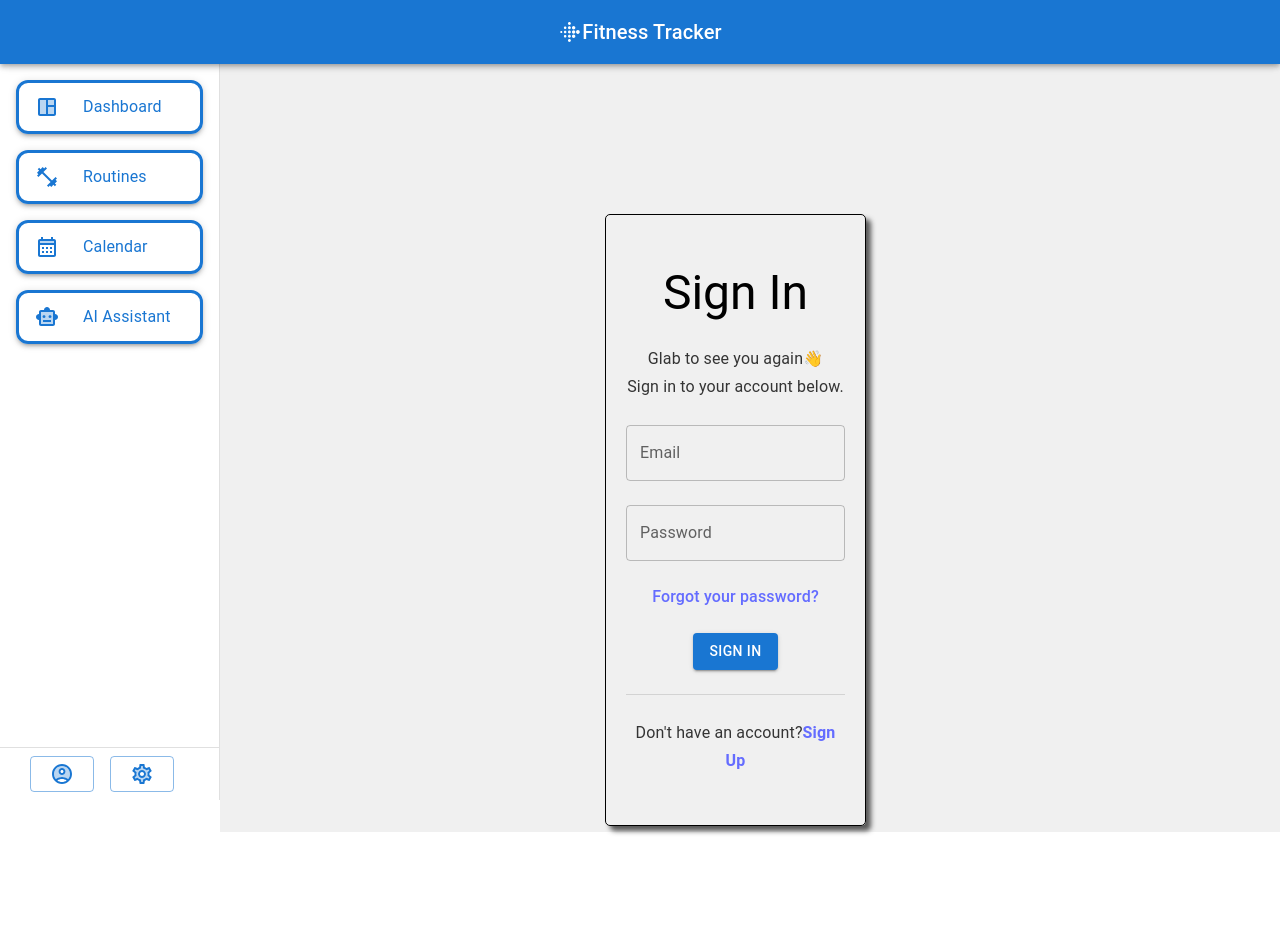
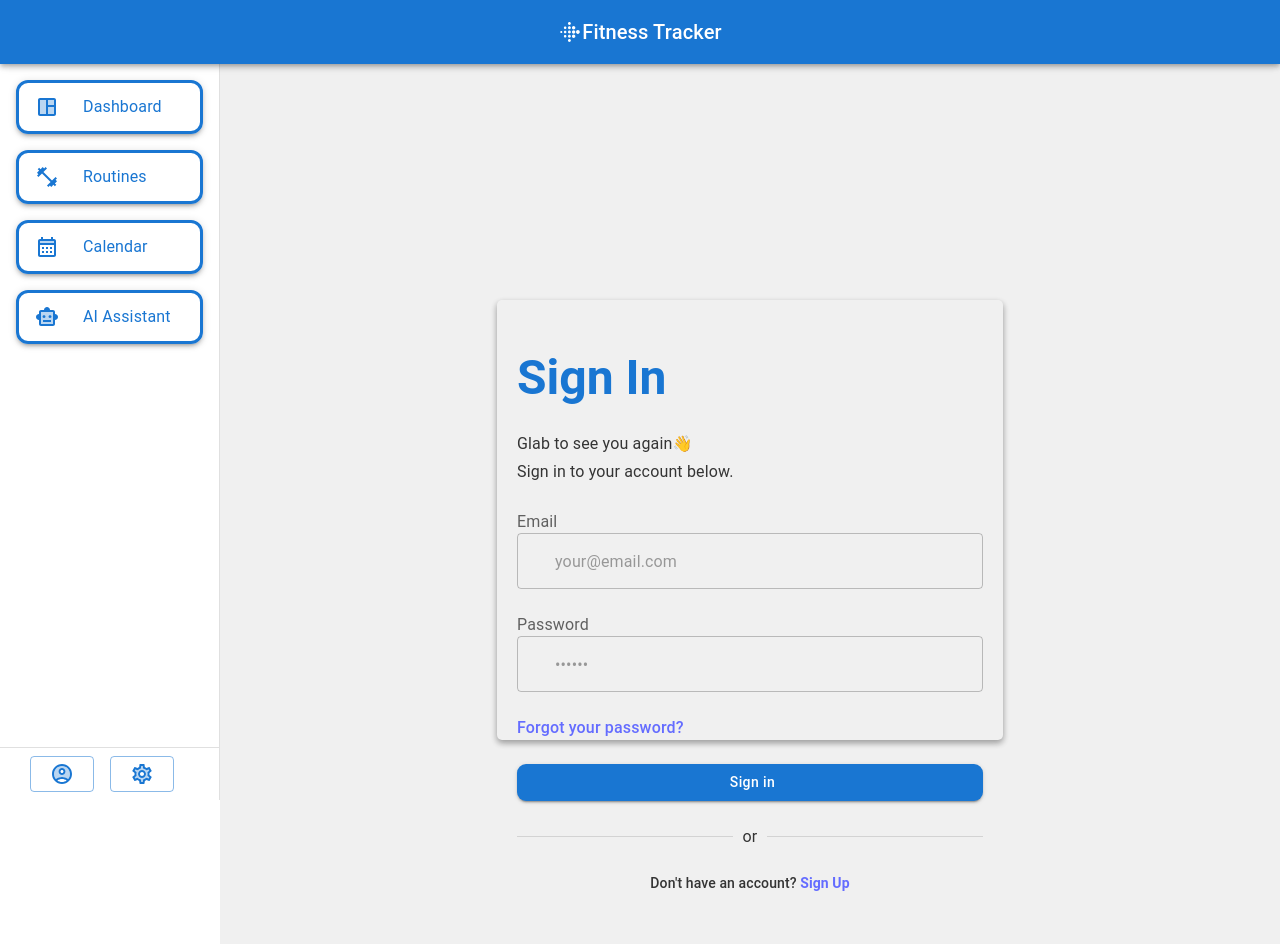
Before and after one commit to PIPetkova19/workout-routine-manager, a React (Vite) app in the folder workout-routine-manager/: page /signIn in a window 1280 px wide. Before the commit the page ends 920 px from the top, so only its background shows below. Built offline with nearby package versions, Linux system fonts and the light colour scheme; no server answers; some icons are missing.

Commit message:
Edit style for sign up and sign in

```diff
--- a/workout-routine-manager/src/App.jsx
+++ b/workout-routine-manager/src/App.jsx
@@ -44,7 +44,7 @@ export default function App() {
 
   return (
     <BrowserRouter>
-      <Box sx={{ display: "flex" }}>
+      <Box sx={{ display: "flex", minHeight: "100%" }}>
         <CssBaseline />
         <AppBar
           position="fixed"
@@ -122,10 +122,8 @@ export default function App() {
         <Box
           component="main"
           sx={{
-            flexGrow: 1,
             p: 3,
-            width: "100vw",
-            height: "100vh",
+            width: "100%",
             backgroundColor: "#F0F0F0",
           }}
         >
--- a/workout-routine-manager/src/SignIn.jsx
+++ b/workout-routine-manager/src/SignIn.jsx
@@ -7,13 +7,29 @@ import Typography from '@mui/material/Typography';
 import { Link } from 'react-router-dom';
 import Box from '@mui/material/Box';
 import Divider from '@mui/material/Divider';
+import FormControl from '@mui/material/FormControl';
+import FormLabel from '@mui/material/FormLabel';
+import { styled } from '@mui/material/styles';
+import AccountCircle from '@mui/icons-material/AccountCircle';
+import InputAdornment from '@mui/material/InputAdornment';
+import HttpsIcon from '@mui/icons-material/Https';
 
 /*ENTER AN EXISTING ACCOUNT*/
+
+const StyledButton = styled(Button)({
+    textTransform: "lowercase",
+    borderRadius: "9px",
+});
+
+const FirstLetter = styled('span')({
+    textTransform: "uppercase",
+    paddingLeft: "5px"
+});
 
 function SignIn() {
     const [email, setEmail] = useState("");
     const [password, setPassword] = useState("");
-    const { handleSignIn, handleForgottenPassword} = use(AuthContext);
+    const { handleSignIn, handleForgottenPassword } = use(AuthContext);
 
     function handleSubmit(e) {
         e.preventDefault();
@@ -21,33 +37,48 @@ function SignIn() {
     }
 
     return (
-        <Box sx={{
+        <Box component="form"
+            onSubmit={handleSubmit} sx={{
                 height: "100vh",
                 display: "flex",
                 justifyContent: "center",
                 alignItems: "center",
-            textAlign: "center",
+                textAlign: "left",
             }}>
-            <form onSubmit={handleSubmit}>
+
             <Stack
                 spacing={3}
                 sx={{
                     width: {
                         xs: '90%',
-                            sm: '90%',
+                        sm: '70%',
+                        md: '60%',
+                        lg: '50%',
+                        xl: '35%',
                     },
-                        maxWidth: '900px',
+                    minWidth: '200px',
+                    maxWidth: '1200px',
+
+                    height: {
+                        xs: '50%',
+                        sm: '50%',
+                        md: '55%',
+                        lg: '55%',
+                        xl: '90%',
+                    },
+                    minHeight: '200px',
+                    maxHeight: '1000px',
                     padding: {
                         xs: '30px 16px',
                         sm: '50px 20px',
                     },
-                        border: "1px solid black",
-                        boxShadow: "5px 5px 5px #1e1e1eb9",
+                    boxShadow: " rgba(0, 0, 0, 0.16) 0px 3px 6px, rgba(0, 0, 0, 0.23) 0px 3px 6px;",
                     borderRadius: "5px",
                 }}
             >
                 <Box>
-                        <Typography variant="h3" component="h1" sx={{ color: "rgba(0, 0, 0, 1)" }}>
+                    <Typography variant="h3" component="h1" color="primary"
+                        sx={{ fontWeight: "bold" }}>
                         Sign In
                     </Typography>
                 </Box>
@@ -66,24 +97,50 @@ function SignIn() {
 
                 {/*email and password fields*/}
                 <Box>
+                    <FormControl fullWidth>
+                        <FormLabel htmlFor="email">Email</FormLabel>
                         <TextField
                             id="email"
                             name="email"
-                            label="Email"
+                            placeholder="your@email.com"
                             value={email}
                             onChange={(e) => setEmail(e.target.value)}
+                            //user icon
+                            slotProps={{
+                                input: {
+                                    startAdornment: (
+                                        <InputAdornment position="start">
+                                            <AccountCircle />
+                                        </InputAdornment>
+                                    ),
+                                },
+                            }}
                         />
+                    </FormControl>
                 </Box>
 
                 <Box>
+                    <FormControl fullWidth>
+                        <FormLabel htmlFor="password">Password</FormLabel>
                         <TextField
                             id="password"
                             name="password"
-                            label="Password"
+                            placeholder="••••••"
                             type="password"
                             value={password}
                             onChange={(e) => setPassword(e.target.value)}
+                                //password icon
+                            slotProps={{
+                                input: {
+                                    startAdornment: (
+                                        <InputAdornment position="start">
+                                            <HttpsIcon />
+                                        </InputAdornment>
+                                    ),
+                                },
+                            }}
                         />
+                    </FormControl>
                 </Box>
 
                 {/*forgotten pass link*/}
@@ -93,17 +150,21 @@ function SignIn() {
 
                 {/*Sign in button*/}
                 <Box>
-                        <Button color="primary" variant="contained" type="submit">
-                            Sign in
-                        </Button>
+                    <StyledButton fullWidth
+                        color="primary"
+                        variant="contained"
+                        type="submit">
+                        <FirstLetter>S</FirstLetter>ign in
+                    </StyledButton>
                 </Box>
 
-                    <Divider></Divider>
+                <Divider>
+                    <Typography sx={{ color: "rgba(52, 52, 52, 1)" }}>or</Typography>
+                </Divider>
 
                 {/*Sign up link*/}
                 <Box>
-                        <Typography variant="subtitle1" component="p" sx={{ color: "rgba(52, 52, 52, 1)" }}>
-                            Don't have an account?
+                    <Typography variant="subtitle2" component="p" sx={{ textAlign: "center", color: "rgba(52, 52, 52, 1)" }}>                            Don't have an account?{' '}
                         <Link to="/signUp" style={{ fontWeight: "bold", textDecoration: "none" }}>
                             Sign Up
                         </Link>
@@ -111,7 +172,6 @@ function SignIn() {
                 </Box>
 
             </Stack>
-            </form>
         </Box>
     );
 };
--- a/workout-routine-manager/src/SignUp.jsx
+++ b/workout-routine-manager/src/SignUp.jsx
@@ -10,6 +10,12 @@ import { Link } from 'react-router-dom';
 import Box from '@mui/material/Box';
 import Divider from '@mui/material/Divider';
 import GoogleIcon from '@mui/icons-material/Google';
+import FormControl from '@mui/material/FormControl';
+import FormLabel from '@mui/material/FormLabel';
+import { styled } from '@mui/material/styles';
+import AccountCircle from '@mui/icons-material/AccountCircle';
+import InputAdornment from '@mui/material/InputAdornment';
+import HttpsIcon from '@mui/icons-material/Https';
 
 /*CREATE A NEW ACCOUNT*/
 
@@ -23,6 +29,18 @@ const validationSchema = yup.object({
         .string('Enter your password')
         .min(8, 'Password should be of minimum 8 characters length')
         .required('Password is required'),
+});
+
+
+
+const StyledButton = styled(Button)({
+    textTransform: "lowercase",
+    borderRadius: "9px",
+});
+
+const FirstLetter = styled('span')({
+    textTransform: "uppercase",
+    paddingLeft: "5px"
 });
 
 function SignUp() {
@@ -48,33 +66,49 @@ function SignUp() {
     }
 
     return (
-        <Box sx={{
+        <Box
+            component="form"
+            onSubmit={formik.handleSubmit} sx={{
                 height: "100vh",
                 display: "flex",
                 justifyContent: "center",
                 alignItems: "center",
-            textAlign: "center",
+                textAlign: "left",
             }}>
-            <form onSubmit={formik.handleSubmit}>
+
             <Stack
                 spacing={3}
                 sx={{
                     width: {
                         xs: '90%',
-                            sm: '90%',
+                        sm: '70%',
+                        md: '60%',
+                        lg: '50%',
+                        xl: '35%',
                     },
+                    minWidth: '200px',
                     maxWidth: '900px',
+
+                    // height: {
+                    //     xs: '50%',
+                    //     sm: '50%',
+                    //     md: '55%',
+                    //     lg: '55%',
+                    //     xl: '90%',
+                    // },
+                    minHeight: '200px',
+                    //maxHeight: '1000px',
                     padding: {
                         xs: '30px 16px',
                         sm: '50px 20px',
                     },
-                        border: "1px solid black",
-                        boxShadow: "5px 5px 5px #1e1e1eb9",
+                    boxShadow: " rgba(0, 0, 0, 0.16) 0px 3px 6px, rgba(0, 0, 0, 0.23) 0px 3px 6px;",
                     borderRadius: "5px",
                 }}
             >
                 <Box>
-                        <Typography variant="h3" component="h1" sx={{ color: "rgba(0, 0, 0, 1)" }}>
+                    <Typography variant="h3" component="h1" color="primary"
+                        sx={{ fontWeight: "bold" }}>
                         Sign Up
                     </Typography>
                 </Box>
@@ -87,55 +121,92 @@ function SignUp() {
 
                 {/*email and password fields*/}
                 <Box>
+                    <FormControl fullWidth>
+                        <FormLabel htmlFor="email">Email</FormLabel>
                         <TextField
                             id="email"
                             name="email"
-                            label="Email"
+                            placeholder="your@email.com"
                             value={formik.values.email}
                             onChange={formik.handleChange}
                             onBlur={formik.handleBlur}
                             error={formik.touched.email && Boolean(formik.errors.email)}
                             helperText={formik.touched.email && formik.errors.email}
+                            //user icon
+                            slotProps={{
+                                input: {
+                                    startAdornment: (
+                                        <InputAdornment position="start">
+                                            <AccountCircle />
+                                        </InputAdornment>
+                                    ),
+                                },
+                            }}
                         />
+                    </FormControl>
                 </Box>
 
                 <Box>
+                    <FormControl fullWidth>
+                        <FormLabel htmlFor="password">Password</FormLabel>
                         <TextField
                             id="password"
                             name="password"
-                            label="Password"
                             type="password"
+                            placeholder="••••••"
                             value={formik.values.password}
                             onChange={formik.handleChange}
                             onBlur={formik.handleBlur}
                             error={formik.touched.password && Boolean(formik.errors.password)}
                             helperText={formik.touched.password && formik.errors.password}
+                            //password icon
+                            slotProps={{
+                                input: {
+                                    startAdornment: (
+                                        <InputAdornment position="start">
+                                            <HttpsIcon />
+                                        </InputAdornment>
+                                    ),
+                                },
+                            }}
                         />
+                    </FormControl>
+
                 </Box>
 
                 {/*sign up button*/}
                 <Box>
-                        <Button color="primary" variant="contained" type="submit">
-                            Sign Up
-                        </Button>
+                    <StyledButton fullWidth
+                        color="primary"
+                        variant="contained"
+                        type="submit">
+                        <FirstLetter>S</FirstLetter>ign up
+                    </StyledButton>
                 </Box>
 
                 {/*hr*/}
-                    <Divider></Divider>
+                <Divider>
+                    <Typography sx={{ color: "rgba(52, 52, 52, 1)" }}>or</Typography>
+                </Divider>
 
                 {/*google sign up*/}
                 <Box>
-                        <Button variant="outlined" onClick={signUpGoogle} startIcon={<GoogleIcon />}>
-                            Sign up with google
-                        </Button>
+                    <StyledButton fullWidth
+                        variant="outlined"
+                        onClick={signUpGoogle}
+                        startIcon={<GoogleIcon />}
+                        sx={{ fontWeight: "bold" }}>
+                        <FirstLetter>S</FirstLetter>ign up with
+                        <FirstLetter>g</FirstLetter>oogle
+                    </StyledButton>
                 </Box>
 
 
 
                 {/*Sign in link*/}
                 <Box>
-                        <Typography variant="subtitle2" component="p" sx={{ color: "rgba(52, 52, 52, 1)" }}>
-                            Already have an account?
+                    <Typography variant="subtitle2" component="p" sx={{ textAlign: "center", color: "rgba(52, 52, 52, 1)" }}>
+                        Already have an account?{' '}
                         <Link to="/signIn" style={{ fontWeight: "bold", textDecoration: "none" }}>
                             Sign in
                         </Link>
@@ -143,7 +214,6 @@ function SignUp() {
                 </Box>
 
             </Stack>
-            </form>
         </Box>
     );
 };
```
Lines whose indentation alone changed are shown as unchanged.
